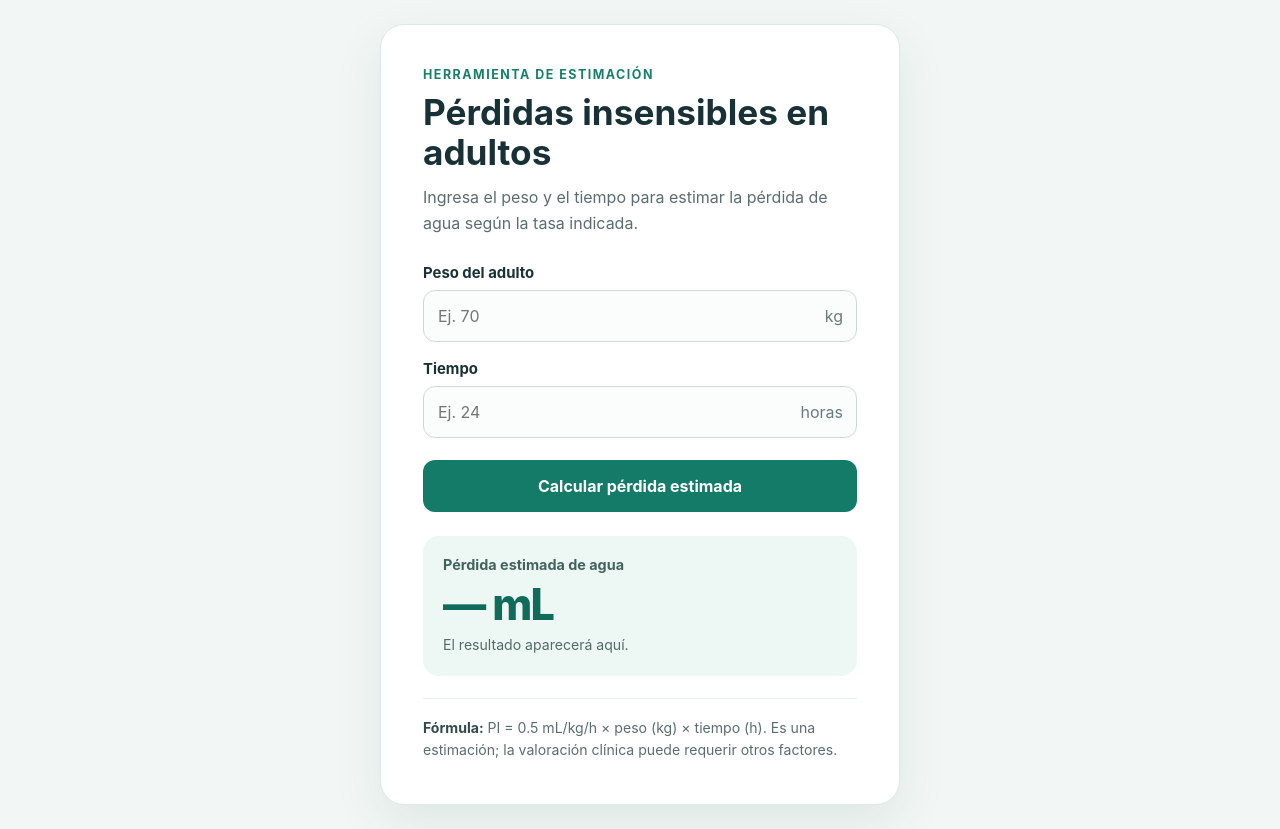
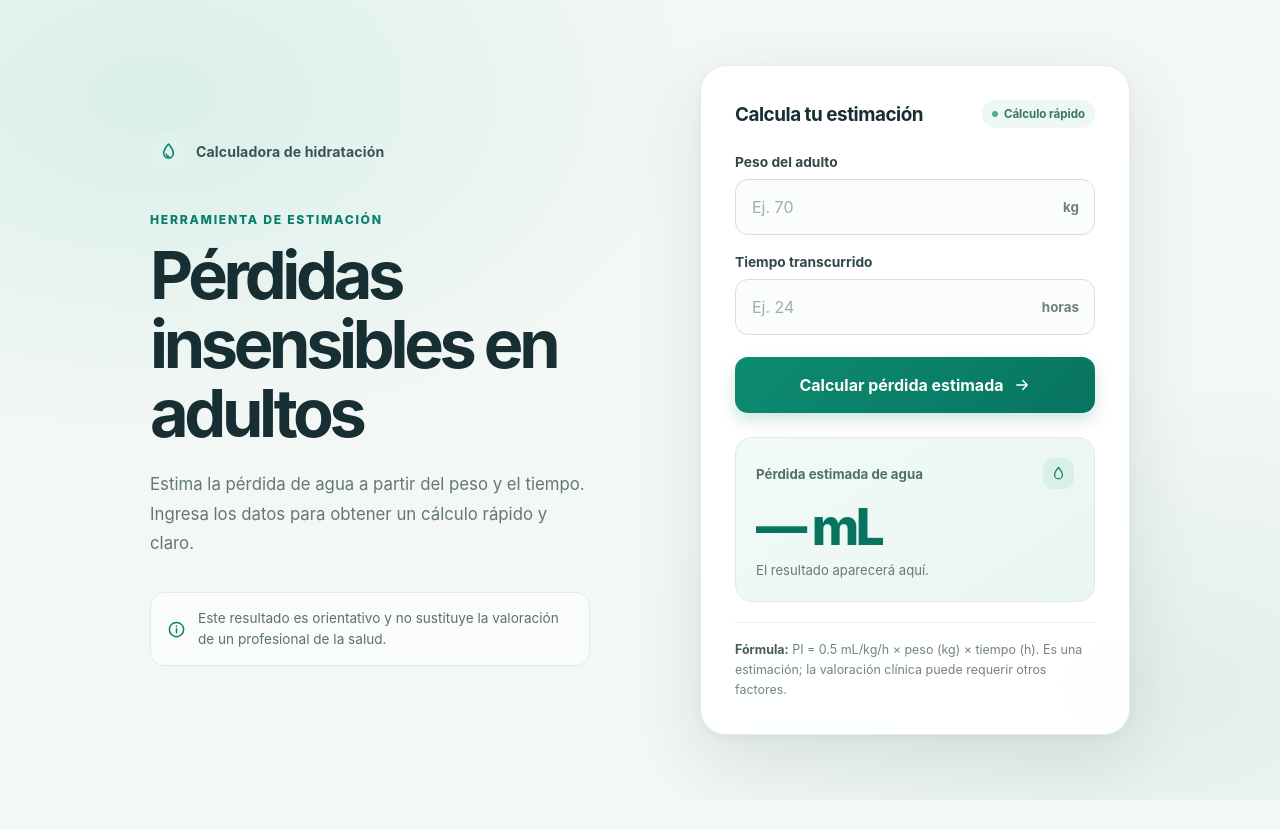
Before and after one commit to ruthmihualtecatl-svg/Perdidas-Insensibles-en-Adultos-, a plain HTML site: page index.html in a window 1280 px wide. After the commit the page ends 800 px from the top, so only its background shows below. Drawn offline with Linux system fonts and the light colour scheme.

Commit message:
Mejorar diseño visual de la calculadora de pérdidas insensibles

```diff
--- a/index.html
+++ b/index.html
@@ -7,219 +7,324 @@
       name="description"
       content="Calculadora estimada de pérdidas insensibles en adultos."
     />
+    <meta name="theme-color" content="#f3f7f5" />
     <title>Calculadora de pérdidas insensibles</title>
     <style>
       :root {
         color-scheme: light;
         font-family: Inter, ui-sans-serif, system-ui, -apple-system, BlinkMacSystemFont,
           "Segoe UI", sans-serif;
-        color: #183137;
-        background: #f2f7f5;
+        color: #172f32;
+        background: #f3f7f5;
         font-synthesis: none;
         text-rendering: optimizeLegibility;
+        -webkit-font-smoothing: antialiased;
+        --green: #087f68;
+        --muted: #647779;
       }
 
-      * {
-        box-sizing: border-box;
-      }
+      * { box-sizing: border-box; }
 
       body {
         min-height: 100vh;
         margin: 0;
+        padding: 32px 20px;
         display: grid;
         place-items: center;
-        padding: 24px;
+        background:
+          radial-gradient(ellipse at 12% 12%, rgb(168 224 207 / 34%), transparent 34%),
+          radial-gradient(ellipse at 90% 86%, rgb(198 224 217 / 38%), transparent 32%),
+          #f3f7f5;
       }
 
-      main {
-        width: min(100%, 520px);
-        padding: clamp(24px, 6vw, 42px);
-        border: 1px solid #dce9e4;
-        border-radius: 24px;
-        background: #fff;
-        box-shadow: 0 18px 50px rgb(25 66 57 / 9%);
+      .layout {
+        width: min(100%, 980px);
+        display: grid;
+        grid-template-columns: minmax(0, 1fr) minmax(340px, 430px);
+        align-items: center;
+        gap: clamp(36px, 8vw, 100px);
       }
 
+      .story { padding: 12px 0; }
+
+      .brand {
+        display: inline-flex;
+        align-items: center;
+        gap: 10px;
+        margin-bottom: 42px;
+        color: #385457;
+        font-size: 0.88rem;
+        font-weight: 700;
+        letter-spacing: 0.01em;
+      }
+
+      .brand-mark {
+        width: 36px;
+        height: 36px;
+        display: grid;
+        place-items: center;
+        border-radius: 12px;
+        background: #dff3eb;
+        color: var(--green);
+      }
+
+      .brand-mark svg { width: 21px; height: 21px; }
+
       .eyebrow {
-        margin: 0 0 10px;
-        color: #16806b;
-        font-size: 0.78rem;
-        font-weight: 750;
-        letter-spacing: 0.12em;
+        margin: 0 0 14px;
+        color: var(--green);
+        font-size: 0.76rem;
+        font-weight: 800;
+        letter-spacing: 0.14em;
         text-transform: uppercase;
       }
 
       h1 {
+        max-width: 520px;
         margin: 0;
-        font-size: clamp(1.7rem, 5vw, 2.2rem);
-        line-height: 1.15;
+        font-size: clamp(2.4rem, 5.2vw, 4.2rem);
+        line-height: 1.04;
+        letter-spacing: -0.065em;
       }
 
       .intro {
-        margin: 12px 0 28px;
-        color: #5b6d70;
-        line-height: 1.6;
+        max-width: 440px;
+        margin: 22px 0 0;
+        color: var(--muted);
+        font-size: 1.05rem;
+        line-height: 1.75;
       }
 
-      form {
-        display: grid;
-        gap: 18px;
+      .note {
+        display: flex;
+        gap: 12px;
+        max-width: 440px;
+        margin-top: 34px;
+        padding: 15px 16px;
+        border: 1px solid #e1ebe7;
+        border-radius: 14px;
+        background: rgb(255 255 255 / 62%);
+        color: #5b7071;
+        font-size: 0.85rem;
+        line-height: 1.55;
       }
+
+      .note svg { flex: 0 0 19px; margin-top: 1px; color: var(--green); }
+      .note p { margin: 0; }
+
+      .card {
+        padding: clamp(24px, 4vw, 34px);
+        border: 1px solid rgb(222 233 228 / 85%);
+        border-radius: 26px;
+        background: rgb(255 255 255 / 94%);
+        box-shadow: 0 24px 70px rgb(26 63 55 / 11%), 0 3px 10px rgb(26 63 55 / 4%);
+      }
+
+      .card-heading {
+        display: flex;
+        align-items: center;
+        justify-content: space-between;
+        gap: 12px;
+        margin-bottom: 26px;
+      }
+
+      .card-heading h2 { margin: 0; font-size: 1.18rem; letter-spacing: -0.025em; }
+
+      .badge {
+        display: inline-flex;
+        align-items: center;
+        gap: 6px;
+        padding: 7px 10px;
+        border-radius: 999px;
+        background: #edf7f3;
+        color: #397565;
+        font-size: 0.72rem;
+        font-weight: 700;
+        white-space: nowrap;
+      }
+
+      .badge::before {
+        width: 6px;
+        height: 6px;
+        border-radius: 50%;
+        background: #50ae8f;
+        content: "";
+      }
+
+      form { display: grid; gap: 19px; }
 
       label {
         display: block;
-        margin-bottom: 8px;
-        font-size: 0.93rem;
-        font-weight: 650;
+        margin-bottom: 9px;
+        color: #31484b;
+        font-size: 0.86rem;
+        font-weight: 700;
       }
 
-      .input-wrap {
-        position: relative;
-      }
+      .input-wrap { position: relative; }
 
       input {
         width: 100%;
-        min-height: 52px;
-        padding: 12px 58px 12px 14px;
-        border: 1px solid #cbd9d5;
-        border-radius: 12px;
+        min-height: 56px;
+        padding: 13px 66px 13px 16px;
+        border: 1px solid #d5e0dc;
+        border-radius: 13px;
+        outline: none;
         background: #fbfdfc;
-        color: inherit;
+        color: #172f32;
         font: inherit;
+        font-size: 1rem;
+        transition: border-color 160ms ease, box-shadow 160ms ease, background 160ms ease;
       }
 
-      input:focus-visible,
-      button:focus-visible {
-        outline: 3px solid #8ad7c4;
-        outline-offset: 2px;
-      }
+      input::placeholder { color: #a0aeac; }
+      input:hover { border-color: #b7cbc4; }
+      input:focus-visible { border-color: #4bad8f; background: #fff; box-shadow: 0 0 0 4px rgb(75 173 143 / 14%); }
 
       .unit {
         position: absolute;
         top: 50%;
-        right: 14px;
-        color: #697a7c;
+        right: 16px;
+        color: #71817f;
+        font-size: 0.84rem;
+        font-weight: 650;
         transform: translateY(-50%);
         pointer-events: none;
       }
 
       button {
-        min-height: 52px;
-        margin-top: 4px;
+        min-height: 56px;
+        display: flex;
+        align-items: center;
+        justify-content: center;
+        gap: 9px;
+        margin-top: 3px;
         border: 0;
-        border-radius: 12px;
-        background: #137b68;
+        border-radius: 13px;
+        background: linear-gradient(135deg, #0d8c71, #087460);
         color: #fff;
         font: inherit;
-        font-weight: 700;
+        font-weight: 750;
         cursor: pointer;
+        box-shadow: 0 7px 16px rgb(8 127 104 / 20%);
+        transition: transform 160ms ease, box-shadow 160ms ease, filter 160ms ease;
       }
 
-      button:hover {
-        background: #0e6657;
-      }
+      button:hover { filter: brightness(1.04); box-shadow: 0 10px 20px rgb(8 127 104 / 25%); transform: translateY(-1px); }
+      button:active { transform: translateY(0); }
+      button:focus-visible { outline: 3px solid #8ad7c4; outline-offset: 3px; }
+      button svg { width: 18px; height: 18px; }
 
       .result {
         margin-top: 24px;
         padding: 20px;
-        border-radius: 16px;
-        background: #edf8f4;
+        border: 1px solid #d9eee6;
+        border-radius: 17px;
+        background: linear-gradient(145deg, #f1faf6, #eaf6f1);
       }
 
-      .result-label {
-        margin: 0;
-        color: #42645d;
-        font-size: 0.9rem;
-        font-weight: 650;
-      }
+      .result-top { display: flex; justify-content: space-between; align-items: center; gap: 10px; }
+      .result-label { margin: 0; color: #54706b; font-size: 0.83rem; font-weight: 700; }
+      .drop-icon { width: 31px; height: 31px; display: grid; place-items: center; border-radius: 10px; background: #d8f0e6; color: #148069; }
+      .drop-icon svg { width: 17px; height: 17px; }
 
       output {
         display: block;
-        margin-top: 5px;
-        color: #116b5a;
-        font-size: clamp(2rem, 8vw, 2.7rem);
+        margin-top: 12px;
+        color: #08745f;
+        font-size: clamp(2.5rem, 7vw, 3.2rem);
         font-weight: 800;
-        letter-spacing: -0.04em;
+        letter-spacing: -0.065em;
+        line-height: 1;
       }
 
-      .calculation {
-        min-height: 1.4em;
-        margin: 6px 0 0;
-        color: #536c67;
-        font-size: 0.88rem;
-      }
-
-      .error {
-        margin: 12px 0 0;
-        color: #a52e32;
-        font-size: 0.9rem;
-      }
+      .calculation { min-height: 1.4em; margin: 10px 0 0; color: #647b76; font-size: 0.82rem; }
+      .error { margin: 12px 0 0; color: #a52e32; font-size: 0.88rem; line-height: 1.45; }
 
       .formula {
-        margin: 22px 0 0;
-        padding-top: 18px;
-        border-top: 1px solid #e6eeeb;
-        color: #5b6d70;
-        font-size: 0.88rem;
+        margin: 20px 0 0;
+        padding-top: 17px;
+        border-top: 1px solid #e9efec;
+        color: #748381;
+        font-size: 0.78rem;
         line-height: 1.6;
       }
 
-      .formula strong {
-        color: #314b4b;
+      .formula strong { color: #435b59; }
+
+      @media (max-width: 760px) {
+        body { padding: 28px 18px; }
+        .layout { max-width: 460px; grid-template-columns: 1fr; gap: 28px; }
+        .brand { margin-bottom: 25px; }
+        h1 { max-width: 440px; font-size: clamp(2.35rem, 10vw, 3.2rem); }
+        .intro { margin-top: 15px; font-size: 0.98rem; }
+        .note { margin-top: 20px; }
+      }
+
+      @media (prefers-reduced-motion: reduce) {
+        *, *::before, *::after { scroll-behavior: auto !important; transition-duration: 0.01ms !important; }
       }
     </style>
   </head>
   <body>
-    <main>
+    <main class="layout">
+      <section class="story" aria-labelledby="page-title">
+        <div class="brand">
+          <span class="brand-mark" aria-hidden="true">
+            <svg viewBox="0 0 24 24" fill="none"><path d="M12 3.5S6.5 9.7 6.5 14a5.5 5.5 0 0 0 11 0c0-4.3-5.5-10.5-5.5-10.5Z" stroke="currentColor" stroke-width="1.8" stroke-linecap="round" stroke-linejoin="round"/><path d="M9.5 15.2a2.6 2.6 0 0 0 2.7 2.4" stroke="currentColor" stroke-width="1.8" stroke-linecap="round"/></svg>
+          </span>
+          <span>Calculadora de hidratación</span>
+        </div>
         <p class="eyebrow">Herramienta de estimación</p>
-      <h1>Pérdidas insensibles en adultos</h1>
+        <h1 id="page-title">Pérdidas insensibles en adultos</h1>
         <p class="intro">
-        Ingresa el peso y el tiempo para estimar la pérdida de agua según la
-        tasa indicada.
+          Estima la pérdida de agua a partir del peso y el tiempo. Ingresa los datos
+          para obtener un cálculo rápido y claro.
         </p>
+        <aside class="note">
+          <svg viewBox="0 0 24 24" fill="none" aria-hidden="true"><circle cx="12" cy="12" r="9" stroke="currentColor" stroke-width="1.8"/><path d="M12 11v5m0-8h.01" stroke="currentColor" stroke-width="2" stroke-linecap="round"/></svg>
+          <p>Este resultado es orientativo y no sustituye la valoración de un profesional de la salud.</p>
+        </aside>
+      </section>
+
+      <section class="card" aria-labelledby="calculator-title">
+        <div class="card-heading">
+          <h2 id="calculator-title">Calcula tu estimación</h2>
+          <span class="badge">Cálculo rápido</span>
+        </div>
 
         <form id="calculator">
           <div>
             <label for="weight">Peso del adulto</label>
             <div class="input-wrap">
-            <input
-              id="weight"
-              name="weight"
-              type="number"
-              min="0.1"
-              step="any"
-              placeholder="Ej. 70"
-              required
-            />
+              <input id="weight" name="weight" type="number" min="0.1" step="any" placeholder="Ej. 70" required />
               <span class="unit">kg</span>
             </div>
           </div>
 
           <div>
-          <label for="hours">Tiempo</label>
+            <label for="hours">Tiempo transcurrido</label>
             <div class="input-wrap">
-            <input
-              id="hours"
-              name="hours"
-              type="number"
-              min="0"
-              step="any"
-              placeholder="Ej. 24"
-              required
-            />
+              <input id="hours" name="hours" type="number" min="0" step="any" placeholder="Ej. 24" required />
               <span class="unit">horas</span>
             </div>
           </div>
 
-        <button type="submit">Calcular pérdida estimada</button>
+          <button type="submit">
+            Calcular pérdida estimada
+            <svg viewBox="0 0 24 24" fill="none" aria-hidden="true"><path d="M5 12h14m-6-6 6 6-6 6" stroke="currentColor" stroke-width="1.8" stroke-linecap="round" stroke-linejoin="round"/></svg>
+          </button>
         </form>
 
         <section class="result" aria-live="polite" aria-atomic="true">
+          <div class="result-top">
             <p class="result-label">Pérdida estimada de agua</p>
+            <span class="drop-icon" aria-hidden="true">
+              <svg viewBox="0 0 24 24" fill="none"><path d="M12 3.5S6.5 9.7 6.5 14a5.5 5.5 0 0 0 11 0c0-4.3-5.5-10.5-5.5-10.5Z" stroke="currentColor" stroke-width="1.8" stroke-linecap="round" stroke-linejoin="round"/></svg>
+            </span>
+          </div>
           <output id="result" for="weight hours">— mL</output>
-        <p class="calculation" id="calculation">
-          El resultado aparecerá aquí.
-        </p>
+          <p class="calculation" id="calculation">El resultado aparecerá aquí.</p>
           <p class="error" id="error" role="alert" hidden></p>
         </section>
 
@@ -227,6 +332,7 @@
           <strong>Fórmula:</strong> PI = 0.5 mL/kg/h × peso (kg) × tiempo (h).
           Es una estimación; la valoración clínica puede requerir otros factores.
         </p>
+      </section>
     </main>
 
     <script>
@@ -256,18 +362,15 @@
         }
 
         const milliliters = 0.5 * weight * hours;
-        const formattedResult = new Intl.NumberFormat("es-MX", {
-          maximumFractionDigits: 2,
-        }).format(milliliters);
-        const formattedWeight = new Intl.NumberFormat("es-MX", {
-          maximumFractionDigits: 2,
-        }).format(weight);
-        const formattedHours = new Intl.NumberFormat("es-MX", {
-          maximumFractionDigits: 2,
-        }).format(hours);
+        if (!Number.isFinite(milliliters)) {
+          error.textContent = "El resultado es demasiado grande. Revisa los datos ingresados.";
+          error.hidden = false;
+          return;
+        }
 
-        result.textContent = `${formattedResult} mL`;
-        calculation.textContent = `0.5 × ${formattedWeight} kg × ${formattedHours} h`;
+        const format = new Intl.NumberFormat("es-MX", { maximumFractionDigits: 2 });
+        result.textContent = `${format.format(milliliters)} mL`;
+        calculation.textContent = `0.5 × ${format.format(weight)} kg × ${format.format(hours)} h`;
       });
     </script>
   </body>
```
Lines whose indentation alone changed are shown as unchanged.
